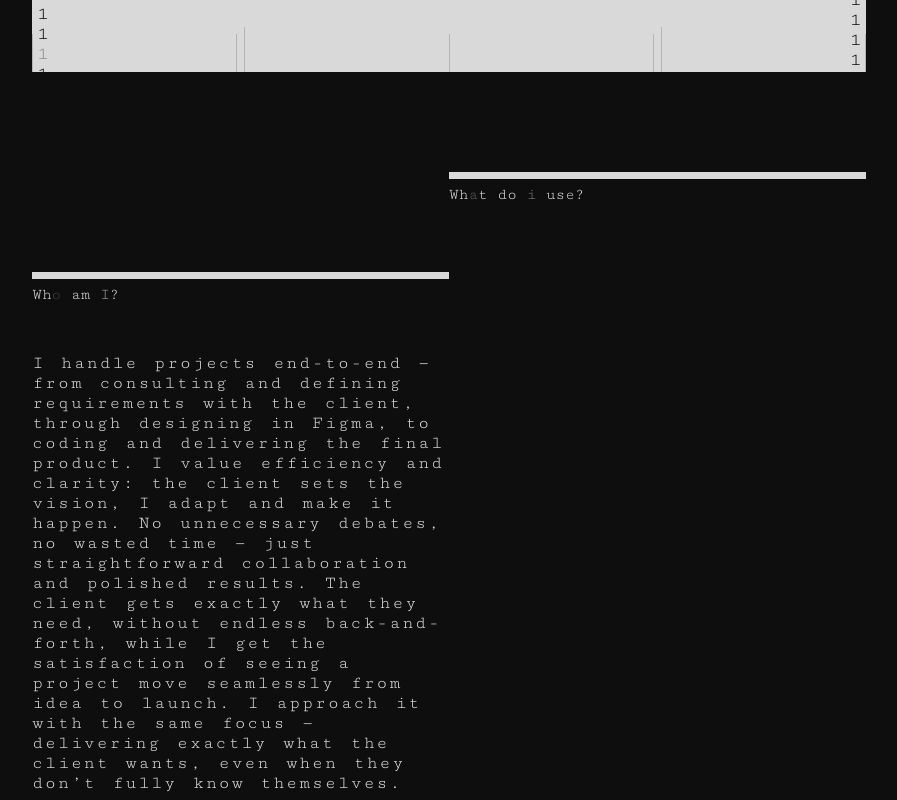
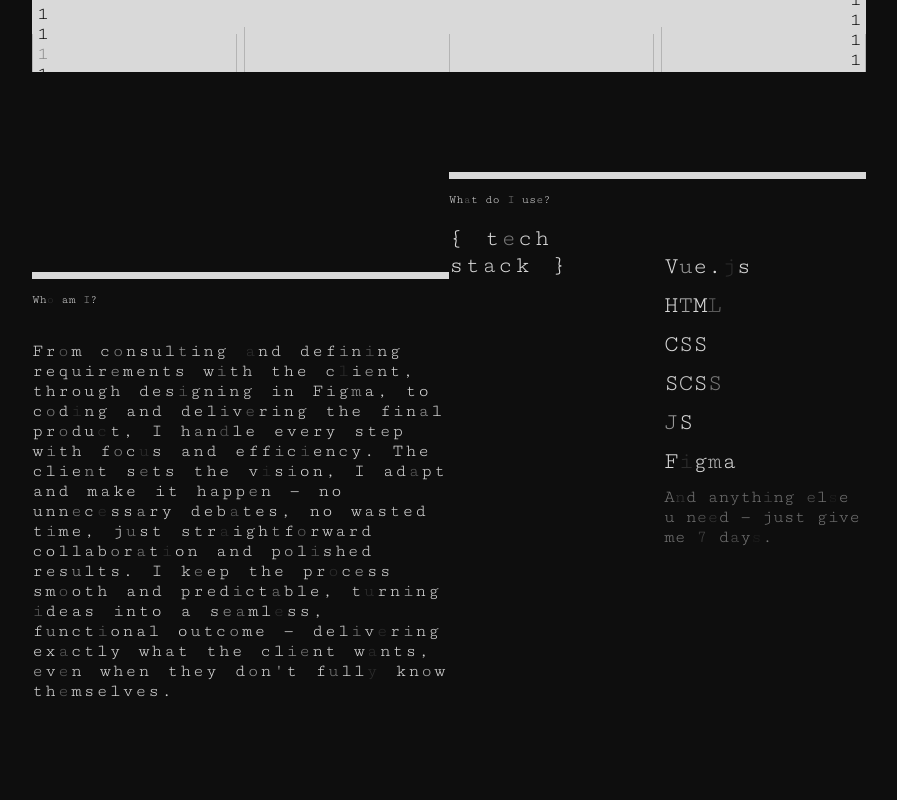
Before and after one commit to M4kses0wicz/portfolio-website, a Vue app in the folder Portfolio Website/: page / in a window 1280 px wide. Shown: the part 1471-2271 px from the top of the page, without its empty margins (191-1088 px from the left). After the commit the page ends 2179 px from the top, so only its background shows below. Built offline with nearby package versions, Linux system fonts and the light colour scheme; a web font is replaced by a local one.

Commit message:
about me update (finished)

```diff
--- a/Portfolio Website/src/components/UI/SectionHeader.vue
+++ b/Portfolio Website/src/components/UI/SectionHeader.vue
@@ -313,7 +313,7 @@ const props = defineProps({
 
   h1 {
     font-family: $primary-font;
-    font-size: $XL-size-font;
+    font-size: $XXL-size-font;
     font-weight: 400;
     width: 95%;
     @include FlexCenter(row);
--- a/Portfolio Website/src/components/sections/About.vue
+++ b/Portfolio Website/src/components/sections/About.vue
@@ -13,16 +13,89 @@ import SectionHeader from "../UI/SectionHeader.vue";
           <strong class="normal">I</strong>?
         </span>
         <p>
-          I handle projects end-to-end — from consulting and defining
-          requirements with the client, through designing in Figma, to coding
-          and delivering the final product. I value efficiency and clarity: the
-          client sets the vision, I adapt and make it happen. No unnecessary
-          debates, no wasted time — just straightforward collaboration and
-          polished results. The client gets exactly what they need, without
-          endless back-and-forth, while I get the satisfaction of seeing a
-          project move seamlessly from idea to launch. I approach it with the
-          same focus — delivering exactly what the client wants, even when they
-          don’t fully know themselves.
+          Fr<strong class="dim">o</strong>m c<strong class="soft">o</strong
+          >nsul<strong class="normal">t</strong>ing
+          <strong class="faint">a</strong>nd def<strong class="bold">i</strong
+          >n<strong class="dim">i</strong>ng req<strong class="bright">u</strong
+          >ir<strong class="normal">e</strong>ments w<strong class="soft"
+            >i</strong
+          >th the c<strong class="faint">l</strong>i<strong class="bold"
+            >e</strong
+          >nt, thr<strong class="strong">o</strong>ugh des<strong class="dim"
+            >i</strong
+          >gn<strong class="strong">i</strong>ng in F<strong class="bright"
+            >i</strong
+          >g<strong class="normal">m</strong>a, to c<strong class="soft"
+            >o</strong
+          >d<strong class="faint">i</strong>ng and del<strong class="bold"
+            >i</strong
+          >v<strong class="dim">e</strong>r<strong class="strong">i</strong>ng
+          the f<strong class="bright">i</strong>n<strong class="normal"
+            >a</strong
+          >l pr<strong class="soft">o</strong>du<strong class="faint">c</strong
+          >t, I h<strong class="bold">a</strong>n<strong class="dim">d</strong
+          >le ev<strong class="strong">e</strong>ry st<strong class="bright"
+            >e</strong
+          >p w<strong class="normal">i</strong>th f<strong class="soft"
+            >o</strong
+          >c<strong class="faint">u</strong>s and eff<strong class="bold"
+            >i</strong
+          >c<strong class="dim">i</strong>en<strong class="strong">c</strong>y.
+          The cl<strong class="bright">i</strong>e<strong class="normal"
+            >n</strong
+          >t s<strong class="soft">e</strong>ts the v<strong class="faint"
+            >i</strong
+          >s<strong class="bold">i</strong>on, I ad<strong class="dim">a</strong
+          >pt and m<strong class="strong">a</strong>ke it h<strong
+            class="bright"
+            >a</strong
+          >pp<strong class="normal">e</strong>n — no unn<strong class="soft"
+            >e</strong
+          >c<strong class="faint">e</strong>ss<strong class="bold">a</strong>ry
+          deb<strong class="dim">a</strong>tes, no w<strong class="strong"
+            >a</strong
+          >s<strong class="bright">t</strong>ed t<strong class="normal"
+            >i</strong
+          >me, j<strong class="soft">u</strong>st str<strong class="faint"
+            >a</strong
+          >igh<strong class="bold">t</strong>f<strong class="dim">o</strong
+          >rw<strong class="strong">a</strong>rd coll<strong class="bright"
+            >a</strong
+          >b<strong class="normal">o</strong>r<strong class="soft">a</strong
+          >t<strong class="faint">i</strong>on and p<strong class="bold"
+            >o</strong
+          >l<strong class="dim">i</strong>sh<strong class="strong">e</strong>d
+          r<strong class="bright">e</strong>s<strong class="normal">u</strong
+          >lts. I k<strong class="soft">e</strong>ep the pr<strong class="faint"
+            >o</strong
+          >c<strong class="bold">e</strong>ss sm<strong class="dim">o</strong
+          ><strong class="strong">o</strong>th and pr<strong class="bright"
+            >e</strong
+          >d<strong class="normal">i</strong>ct<strong class="soft">a</strong
+          >ble, t<strong class="faint">u</strong>rn<strong class="bold"
+            >i</strong
+          >ng <strong class="dim">i</strong>d<strong class="strong">e</strong>as
+          <strong class="bright">i</strong>nto a s<strong class="normal"
+            >e</strong
+          ><strong class="soft">a</strong>ml<strong class="faint">e</strong>ss,
+          f<strong class="bold">u</strong>nct<strong class="dim">i</strong
+          ><strong class="strong">o</strong>nal o<strong class="bright"
+            >u</strong
+          >tc<strong class="normal">o</strong>me — del<strong class="soft"
+            >i</strong
+          >v<strong class="faint">e</strong>r<strong class="bold">i</strong>ng
+          ex<strong class="dim">a</strong>c<strong class="strong">t</strong>ly
+          wh<strong class="bright">a</strong>t the cl<strong class="normal"
+            >i</strong
+          ><strong class="soft">e</strong>nt w<strong class="faint">a</strong
+          >nts, <strong class="bold">e</strong>v<strong class="dim">e</strong>n
+          wh<strong class="strong">e</strong>n th<strong class="bright"
+            >e</strong
+          >y d<strong class="normal">o</strong>n't f<strong class="soft"
+            >u</strong
+          >ll<strong class="faint">y</strong> kn<strong class="bold">o</strong>w
+          th<strong class="dim">e</strong>ms<strong class="strong">e</strong
+          >lv<strong class="bright">e</strong>s.
         </p>
       </div>
 
@@ -30,8 +103,55 @@ import SectionHeader from "../UI/SectionHeader.vue";
         <div class="line"></div>
         <span>
           Wh<strong class="dim">a</strong>t do
-          <strong class="soft">i</strong> us<strong class="bold">e</strong>?
+          <strong class="soft">I</strong> us<strong class="bold">e</strong>?
         </span>
+        <div class="wrapper">
+          <div class="left-sec">
+            <p>
+              { t<strong class="soft">e</strong>ch st<strong class="bright"
+                >a</strong
+              >ck }
+            </p>
+          </div>
+          <div class="right-sec">
+            <ol>
+              <li>
+                V<strong class="normal">u</strong>e.<strong class="faint"
+                  >j</strong
+                >s
+              </li>
+              <li>
+                H<strong class="bold">T</strong>M<strong class="dim">L</strong>
+              </li>
+              <li>C<strong class="strong">S</strong>S</li>
+              <li>
+                S<strong class="bright">C</strong>S<strong class="soft"
+                  >S</strong
+                >
+              </li>
+              <li><strong class="normal">J</strong>S</li>
+              <li>
+                F<strong class="faint">i</strong>g<strong class="bold">m</strong
+                >a
+              </li>
+              <li class="sm">
+                A<strong class="dim">n</strong>d
+                <strong class="strong">a</strong>n<strong class="bright"
+                  >y</strong
+                >th<strong class="soft">i</strong>ng
+                <strong class="normal">e</strong>l<strong class="faint"
+                  >s</strong
+                >e u n<strong class="bold">e</strong
+                ><strong class="dim">e</strong>d — j<strong class="strong"
+                  >u</strong
+                >st g<strong class="bright">i</strong>ve me
+                <strong class="soft">7</strong> d<strong class="normal"
+                  >a</strong
+                >y<strong class="faint">s</strong>.
+              </li>
+            </ol>
+          </div>
+        </div>
       </div>
     </div>
   </section>
@@ -67,7 +187,8 @@ import SectionHeader from "../UI/SectionHeader.vue";
         display: block;
         color: $white;
         font-family: $secondary-font;
-        margin: 7px 0px 50px 0px;
+        font-size: $S-size-font;
+        margin: 14px 0px 35px 0px;
       }
 
       p {
@@ -78,6 +199,55 @@ import SectionHeader from "../UI/SectionHeader.vue";
         word-spacing: 3px;
       }
     }
+
+    .wrapper {
+      display: flex;
+      width: 100%;
+      height: 287px;
+      gap: 9px;
+
+      .left-sec {
+        display: flex;
+        justify-content: end;
+        align-items: end;
+        height: 13.25%;
+
+        animation: anim ease forwards;
+        animation-timeline: view();
+        animation-range: entry 80% cover 100%;
+
+        p {
+          font-size: $L-size-font;
+        }
+      }
+
+      div {
+        width: 50%;
+
+        ol {
+          list-style-type: none;
+          margin-left: 2px;
+
+          li {
+            color: $white;
+            font-family: $secondary-font;
+            font-size: $L-size-font;
+            margin-top: 12px;
+
+            &.sm {
+              font-size: $M-size-font;
+              opacity: 50%;
+            }
+          }
+        }
+      }
+    }
+  }
+}
+
+@keyframes anim {
+  to {
+    height: 100%;
   }
 }
 </style>
--- a/Portfolio Website/src/styles/base.scss
+++ b/Portfolio Website/src/styles/base.scss
@@ -10,8 +10,9 @@ $barcode-font: "Libre Barcode 39 Extended Text";
 $XS-size-font: 7px;
 $S-size-font: 12px;
 $M-size-font: 18px;
-$L-size-font: 72px;
-$XL-size-font: 124px;
+$L-size-font: 24px;
+$XL-size-font: 54px;
+$XXL-size-font: 124px;
 
 $timing-fct: steps(2);
 
```
